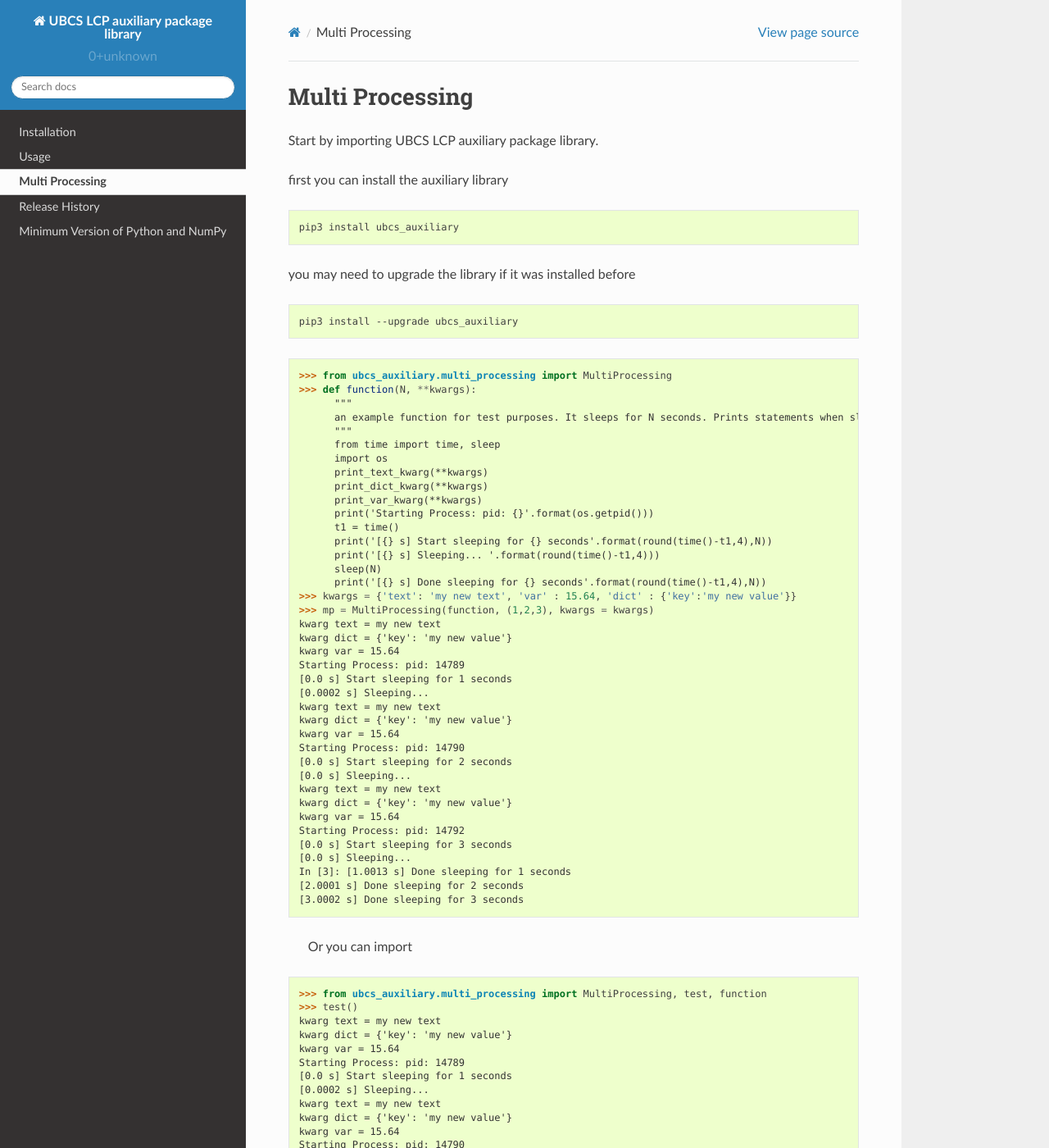
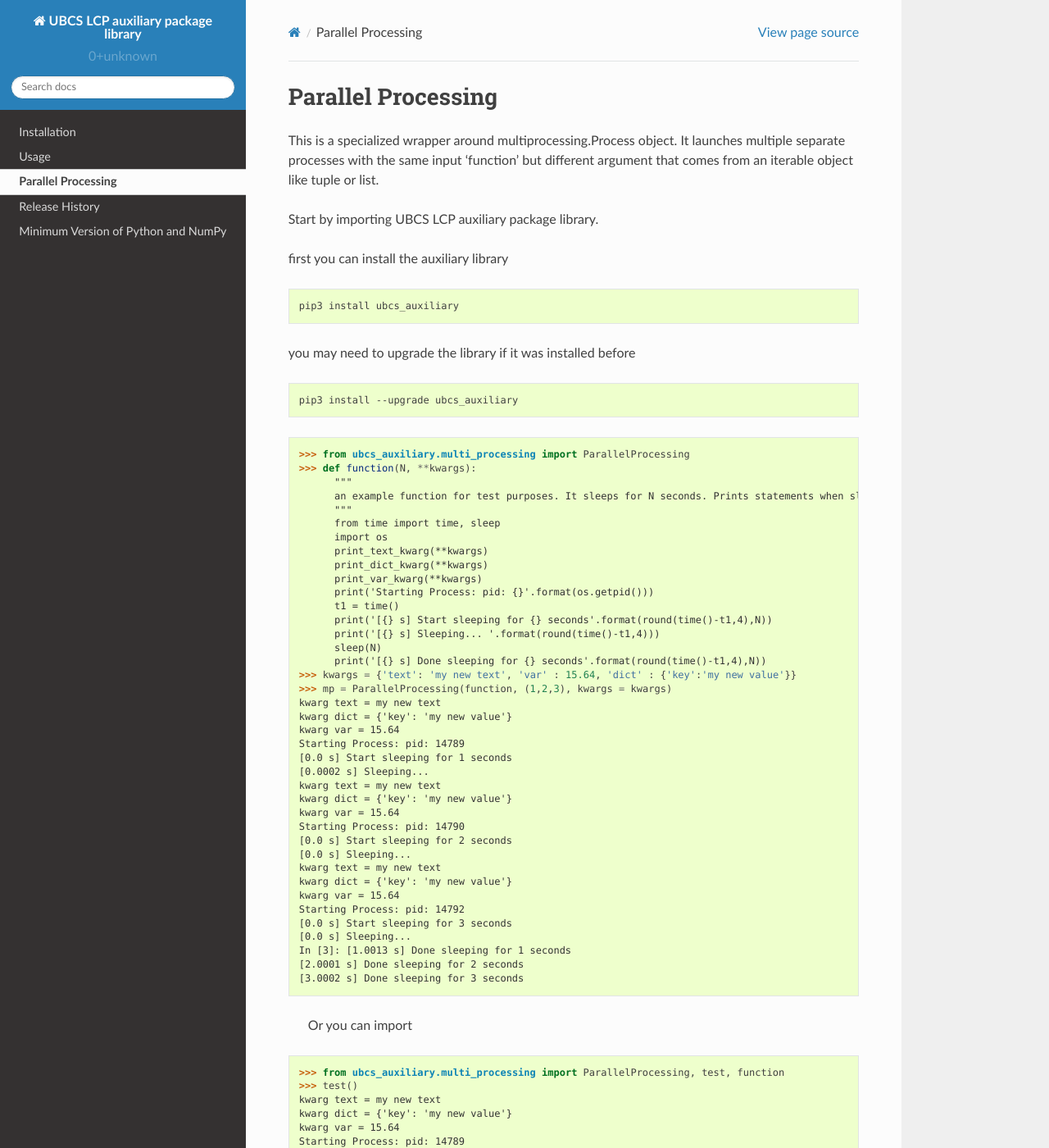
Before and after one commit to vstadnytskyi/auxiliary, a Sphinx documentation site: the page built from docs/source/multiprocessing.rst, in a window 1280 px wide and 1400 px high. Shown: the whole window at 82% size. Built offline with Sphinx 7.4.7 and the Read the Docs theme 2.0.0, drawn with Linux system fonts in a browser that asks for light colours.

Commit message:
renamed multi to parallel processing

```diff
--- a/docs/source/multiprocessing.rst
+++ b/docs/source/multiprocessing.rst
@@ -1,6 +1,9 @@
 ================
-Multi Processing
+Parallel Processing
 ================
+
+This is a specialized wrapper around multiprocessing.Process object. It
+launches multiple separate processes with the same input 'function' but different argument that comes from an iterable object like tuple or list.
 
 Start by importing UBCS LCP auxiliary package library.
 
@@ -16,7 +19,7 @@ you may need to upgrade the library if it was installed before
 
   pip3 install --upgrade ubcs_auxiliary
 
->>> from ubcs_auxiliary.multi_processing import MultiProcessing
+>>> from ubcs_auxiliary.multi_processing import ParallelProcessing
 >>> def function(N, **kwargs):
       """
       an example function for test purposes. It sleeps for N seconds. Prints statements when sleep starts and finishes.
@@ -33,7 +36,7 @@ you may need to upgrade the library if it was installed before
       sleep(N)
       print('[{} s] Done sleeping for {} seconds'.format(round(time()-t1,4),N))
 >>> kwargs = {'text': 'my new text', 'var' : 15.64, 'dict' : {'key':'my new value'}}
->>> mp = MultiProcessing(function, (1,2,3), kwargs = kwargs)
+>>> mp = ParallelProcessing(function, (1,2,3), kwargs = kwargs)
 kwarg text = my new text
 kwarg dict = {'key': 'my new value'}
 kwarg var = 15.64
@@ -58,7 +61,7 @@ In [3]: [1.0013 s] Done sleeping for 1 seconds
 
   Or you can import
 
->>> from ubcs_auxiliary.multi_processing import MultiProcessing, test, function
+>>> from ubcs_auxiliary.multi_processing import ParallelProcessing, test, function
 >>> test()
 kwarg text = my new text
 kwarg dict = {'key': 'my new value'}
@@ -82,7 +85,7 @@ In [3]: [1.0013 s] Done sleeping for 1 seconds
 [2.0001 s] Done sleeping for 2 seconds
 [3.0002 s] Done sleeping for 3 seconds
 
-.. autoclass:: ubcs_auxiliary.multi_processing.MultiProcessing
+.. autoclass:: ubcs_auxiliary.multi_processing.ParallelProcessing
   :members:
 
   .. automethod:: __init__
```
Also changed, not shown: 1 other file.
